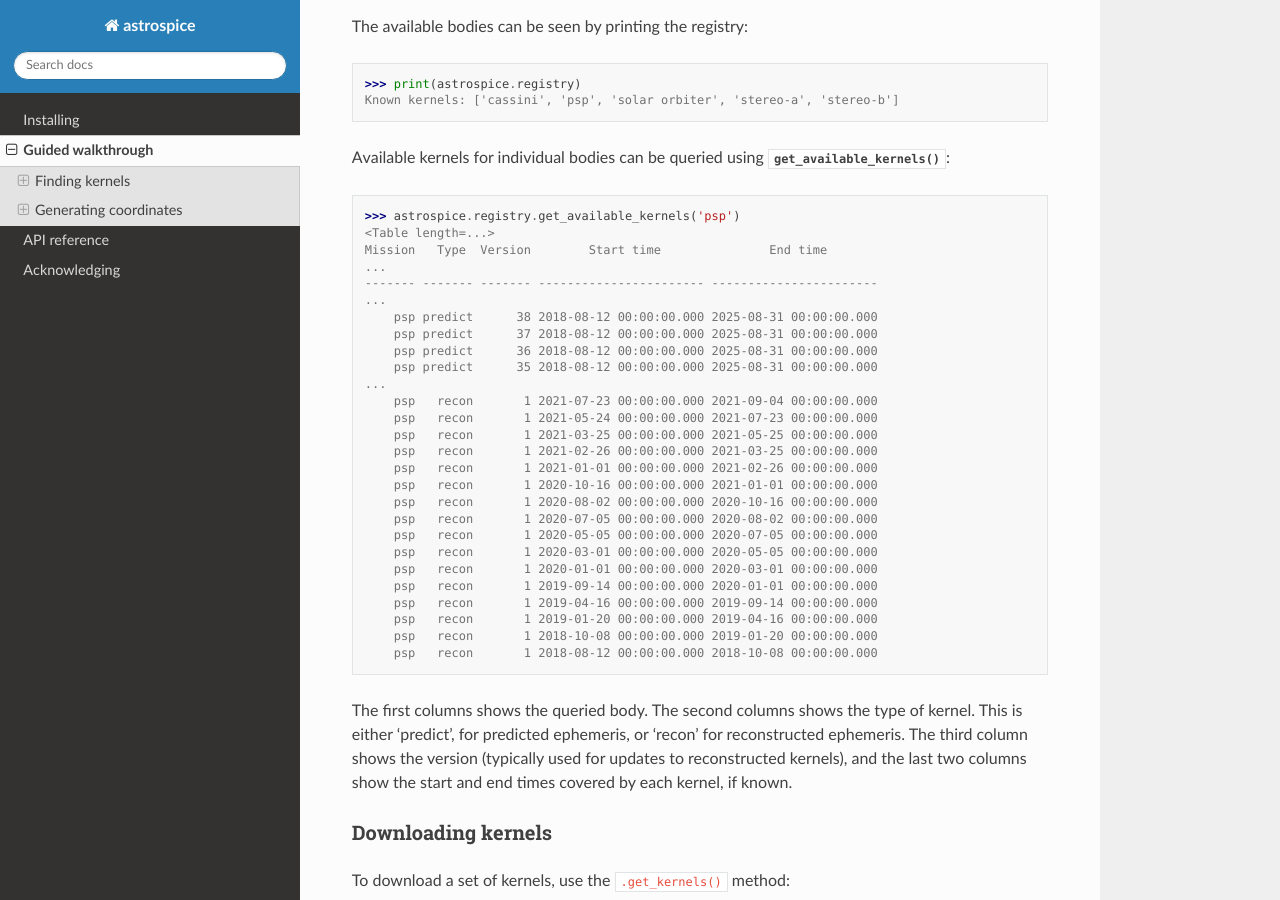
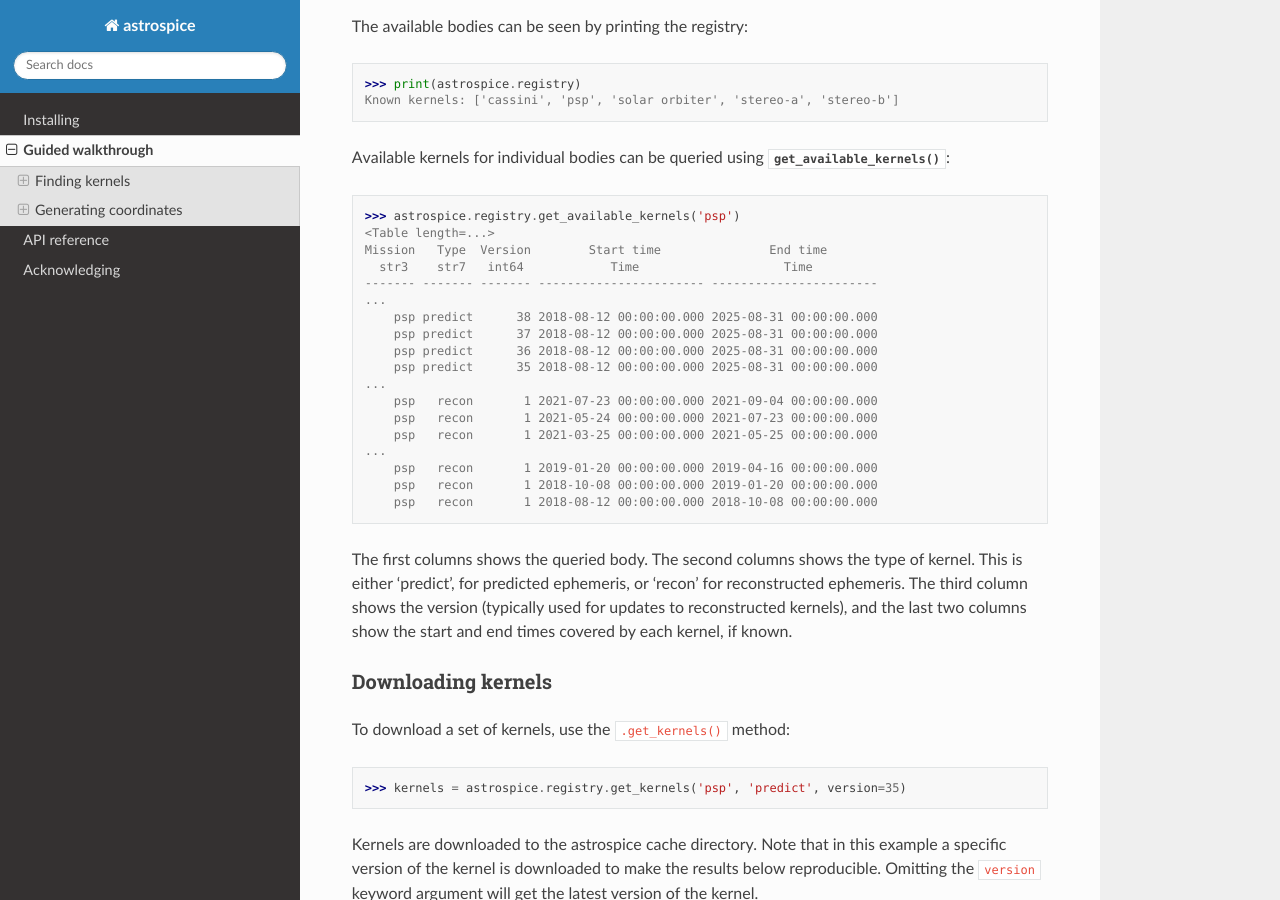
Before and after one commit to astrospice/astrospice, a Sphinx documentation site: the page built from docs/guide.rst, in a window 1280 px wide and 900 px high, scrolled down 535 px. Built offline with Sphinx 7.4.7 and the Read the Docs theme 2.0.0, drawn with Linux system fonts in a browser that asks for light colours; pages that are not in the unit, such as notebooks, are missing from menus; the version number could not be read and is left out.

Commit message:
Fix guide.rst doctest

```diff
--- a/docs/guide.rst
+++ b/docs/guide.rst
@@ -30,7 +30,7 @@ Available kernels for individual bodies can be queried using
   >>> astrospice.registry.get_available_kernels('psp')
   <Table length=...>
   Mission   Type  Version        Start time               End time
-  ...
+    str3    str7   int64            Time                    Time
   ------- ------- ------- ----------------------- -----------------------
   ...
       psp predict      38 2018-08-12 00:00:00.000 2025-08-31 00:00:00.000
@@ -41,16 +41,7 @@ Available kernels for individual bodies can be queried using
       psp   recon       1 2021-07-23 00:00:00.000 2021-09-04 00:00:00.000
       psp   recon       1 2021-05-24 00:00:00.000 2021-07-23 00:00:00.000
       psp   recon       1 2021-03-25 00:00:00.000 2021-05-25 00:00:00.000
-      psp   recon       1 2021-02-26 00:00:00.000 2021-03-25 00:00:00.000
-      psp   recon       1 2021-01-01 00:00:00.000 2021-02-26 00:00:00.000
-      psp   recon       1 2020-10-16 00:00:00.000 2021-01-01 00:00:00.000
-      psp   recon       1 2020-08-02 00:00:00.000 2020-10-16 00:00:00.000
-      psp   recon       1 2020-07-05 00:00:00.000 2020-08-02 00:00:00.000
-      psp   recon       1 2020-05-05 00:00:00.000 2020-07-05 00:00:00.000
-      psp   recon       1 2020-03-01 00:00:00.000 2020-05-05 00:00:00.000
-      psp   recon       1 2020-01-01 00:00:00.000 2020-03-01 00:00:00.000
-      psp   recon       1 2019-09-14 00:00:00.000 2020-01-01 00:00:00.000
-      psp   recon       1 2019-04-16 00:00:00.000 2019-09-14 00:00:00.000
+  ...
       psp   recon       1 2019-01-20 00:00:00.000 2019-04-16 00:00:00.000
       psp   recon       1 2018-10-08 00:00:00.000 2019-01-20 00:00:00.000
       psp   recon       1 2018-08-12 00:00:00.000 2018-10-08 00:00:00.000
```
